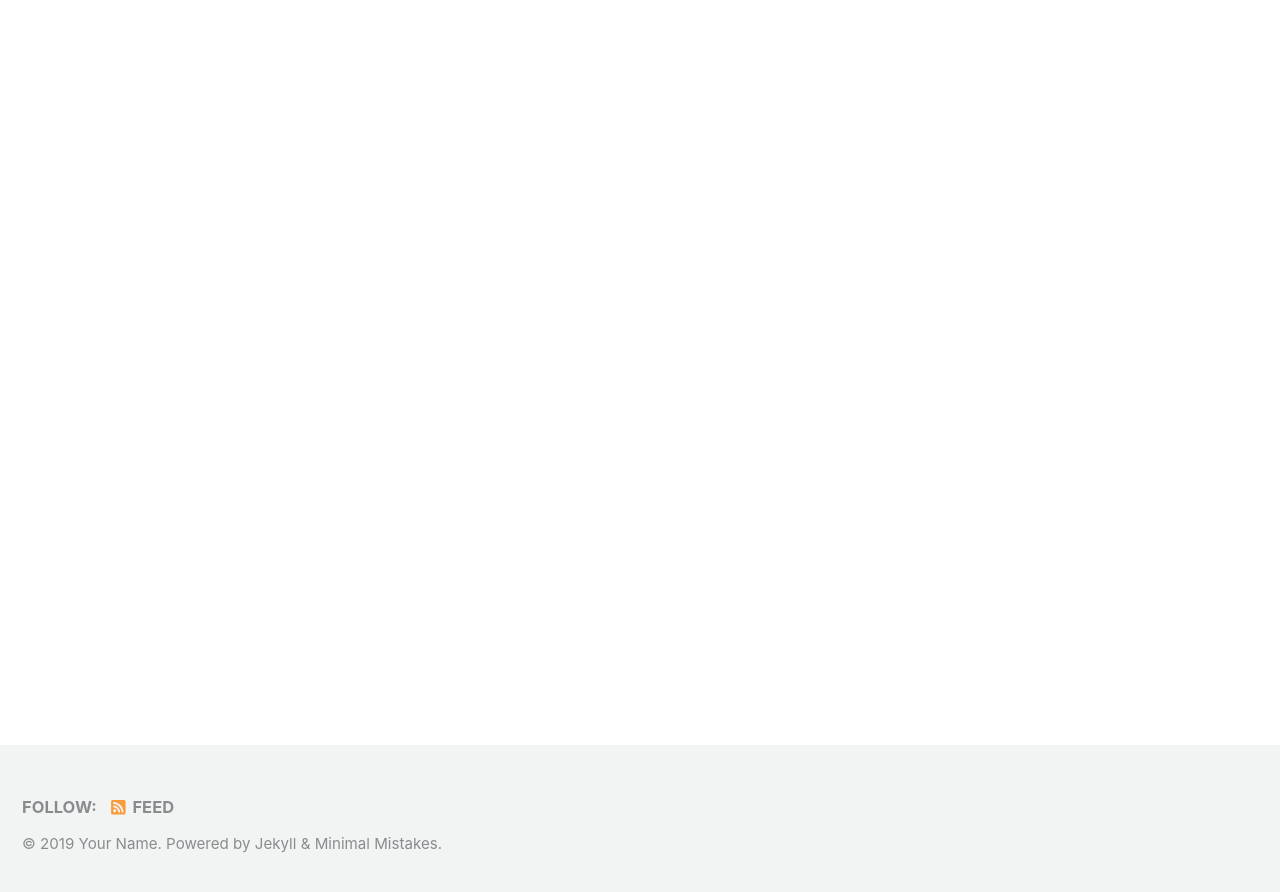
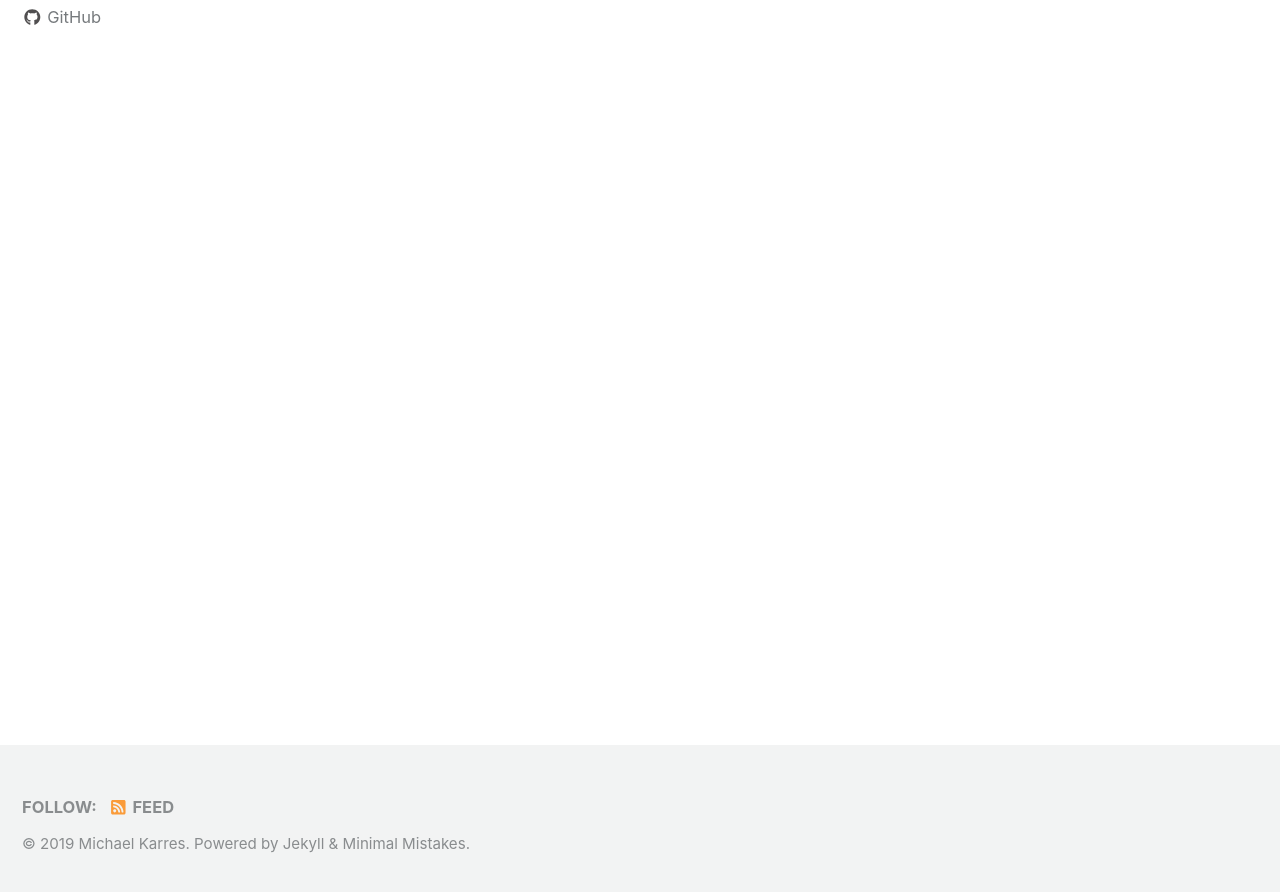
Before and after one commit to mkarres/first-repo, a Jekyll site: the page built from index.html, in a window 1280 px wide and 900 px high, scrolled down 222 px. Shown: the top 892 px of the window. Built offline with Jekyll 4.4.1, drawn with Linux system fonts in a browser that asks for light colours; cached includes are drawn as plain includes; nearby versions of some CDN libraries; the list of posts is cut into pages by our own code; some of the changed text lies outside the part shown.

```diff
--- a/_config.yml
+++ b/_config.yml
@@ -16,10 +16,10 @@ minimal_mistakes_skin    : "default" # "air", "aqua", "contrast", "dark", "dirt"
 
 # Site Settings
 locale                   : "en-US"
-title                    : "Site Title"
+title                    : "Michael Karres"
 title_separator          : "-"
-name                     : "Your Name"
-description              : "An amazing website."
+name                     : "Michael Karres"
+description              : "Data Science Portfolio"
 url                      : # the base hostname & protocol for your site e.g. "https://mmistakes.github.io"
 baseurl                  : # the subpath of your site, e.g. "/blog"
 repository               : # GitHub username/repo-name e.g. "mmistakes/minimal-mistakes"
@@ -106,10 +106,10 @@ analytics:
 
 # Site Author
 author:
-  name             : "Your Name"
+  name             : "Michael Karres"
   avatar           : # path of avatar image, e.g. "/assets/images/bio-photo.jpg"
-  bio              : "I am an amazing person."
-  location         : "Somewhere"
+  bio              : "Data Science Portfolio"
+  location         : "San Diego, CA"
   email            :
   links:
     - label: "Email"
@@ -126,7 +126,7 @@ author:
       # url: "https://facebook.com/"
     - label: "GitHub"
       icon: "fab fa-fw fa-github"
-      # url: "https://github.com/"
+      url: "https://github.com/mkarres"
     - label: "Instagram"
       icon: "fab fa-fw fa-instagram"
       # url: "https://instagram.com/"
@@ -293,3 +293,11 @@ defaults:
       comments: # true
       share: true
       related: true
+
+  # _pages
+  - scope:
+      path: ""
+      type: pages
+    values:
+      layout: single
+      author_profile: true
```
